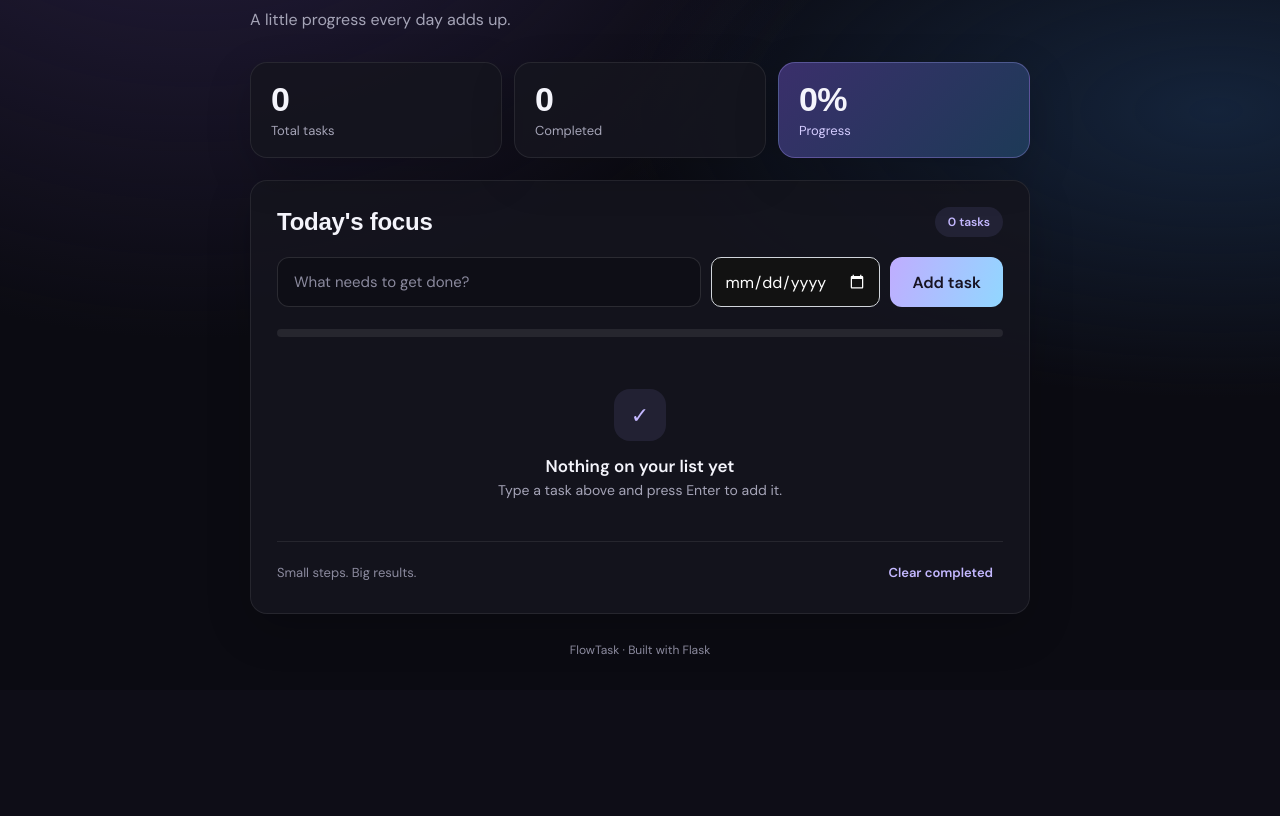
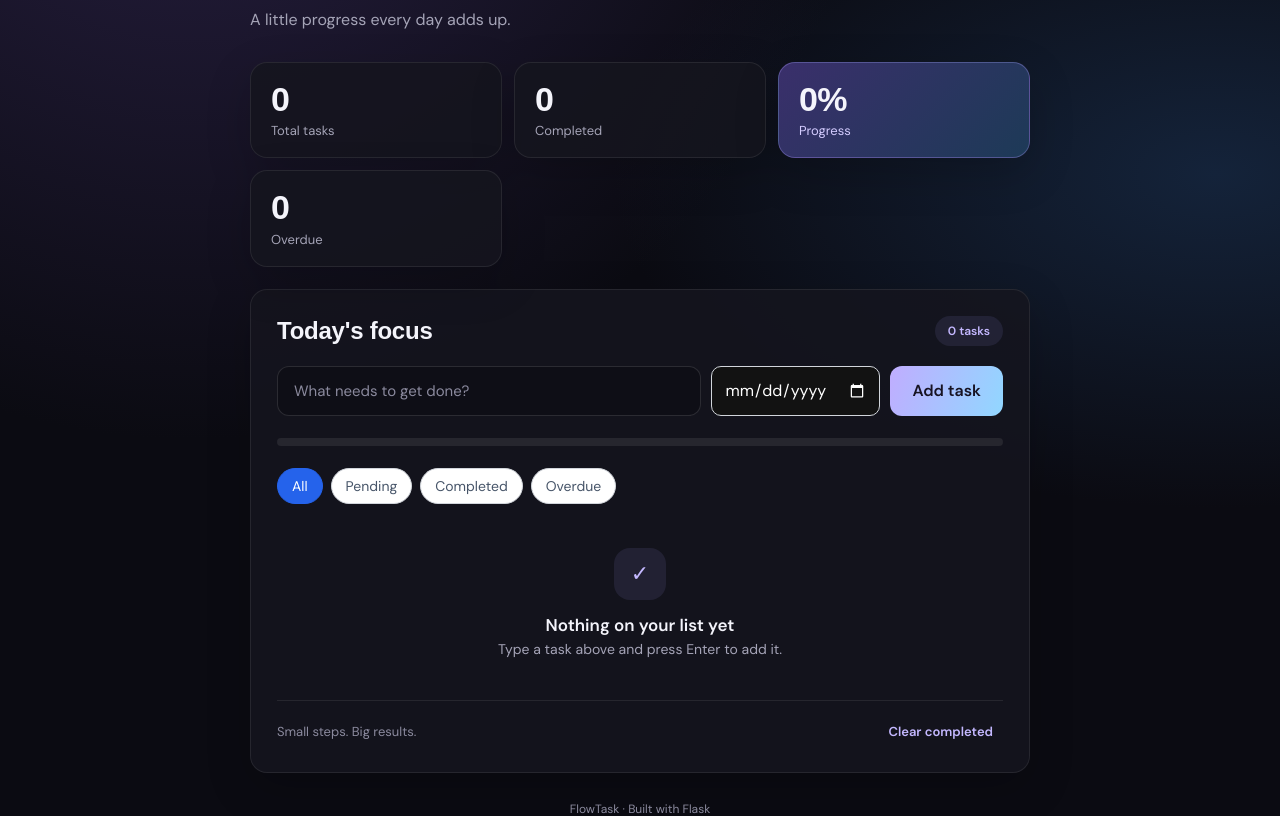
Before and after one commit to bndckymt/flask-vercel-demo, a Flask app: template templates/index.html in a window 1280 px wide. Shown: the part 276-1092 px from the top of the page. Before the commit the page ends 930 px from the top, so only its background shows below. Run offline with Flask 3, Linux system fonts and the light colour scheme; the template is opened without the code that fills it, so the values that code supplies are empty; some libraries are stand-ins or nearby versions.

Commit message:
Add task filters and overdue dashboard counter

```diff
--- a/static/script.js
+++ b/static/script.js
@@ -9,8 +9,10 @@ const progressText = document.getElementById("progress-text");
 const progressFill = document.getElementById("progress-fill");
 const taskCount = document.getElementById("task-count");
 const clearCompletedButton = document.getElementById("clear-completed");
+const overdueElement = document.getElementById("overdue-count");
 
 let tasks = [];
+let currentFilter = "all";
 
 async function apiRequest(url, options = {}) {
     const csrfToken = document.querySelector(
@@ -45,15 +47,44 @@ async function loadTasks() {
     }
 }
 
+function isOverdue(task, today) {
+    if (task.completed || !task.due_date) {
+        return false;
+    }
+
+    const dueDate = new Date(task.due_date + "T00:00:00");
+    return dueDate < today;
+}
 
 function renderTasks() {
     taskList.replaceChildren();
 
-    tasks.forEach(task => {
+    // Use one consistent date for all filters and statistics.
+    const today = new Date();
+    today.setHours(0, 0, 0, 0);
+
+    const filteredTasks = tasks.filter(task => {
+        if (currentFilter === "pending") {
+            return !task.completed && !isOverdue(task, today);
+        }
+
+        if (currentFilter === "completed") {
+            return task.completed;
+        }
+
+        if (currentFilter === "overdue") {
+            return isOverdue(task, today);
+        }
+
+        return true;
+    });
+
+    filteredTasks.forEach(task => {
         const item = document.createElement("div");
         item.className = "task-item" +
             (task.completed ? " is-complete" : "");
 
+        // Completion checkbox
         const checkbox = document.createElement("input");
         checkbox.type = "checkbox";
         checkbox.className = "task-check";
@@ -68,58 +99,46 @@ function renderTasks() {
                         completed: checkbox.checked
                     })
                 });
+
                 await loadTasks();
             } catch (error) {
                 alert(error.message);
             }
         });
 
+        // Task title and due date
         const details = document.createElement("div");
         details.className = "task-details";
 
         const title = document.createElement("span");
         title.className = "task-title";
         title.textContent = task.title;
-
         details.appendChild(title);
 
         if (task.due_date) {
-            const dueDate = document.createElement("span");
-            dueDate.className = "task-due-date";
+            const dueDateLabel = document.createElement("span");
+            dueDateLabel.className = "task-due-date";
 
             const date = new Date(task.due_date + "T00:00:00");
-            dueDate.textContent = `Due ${date.toLocaleDateString(
+
+            dueDateLabel.textContent = `Due ${date.toLocaleDateString(
                 undefined,
-                { year: "numeric", month: "short", day: "numeric" }
+                {
+                    year: "numeric",
+                    month: "short",
+                    day: "numeric"
+                }
             )}`;
 
-            const today = new Date();
-            today.setHours(0, 0, 0, 0);
-
-            if (!task.completed && date < today) {
-                dueDate.classList.add("is-overdue");
-                dueDate.textContent += " · Overdue";
+            if (isOverdue(task, today)) {
+                dueDateLabel.classList.add("is-overdue");
+                dueDateLabel.textContent += " · Overdue";
             }
 
-            details.appendChild(dueDate);
+            details.appendChild(dueDateLabel);
         }
 
-        const deleteButton = document.createElement("button");
-        deleteButton.className = "delete-button";
-        deleteButton.type = "button";
-        deleteButton.textContent = "Delete";
-
-        deleteButton.addEventListener("click", async () => {
-            try {
-                await apiRequest(`/api/tasks/${task.id}`, {
-                    method: "DELETE"
-                });
-                await loadTasks();
-            } catch (error) {
-                alert(error.message);
-            }
-        });
-
+        // Edit button
         const editButton = document.createElement("button");
         editButton.className = "edit-button";
         editButton.type = "button";
@@ -130,14 +149,14 @@ editButton.addEventListener("click", async () => {
 
             if (newTitle === null) return;
 
-    const title = newTitle.trim();
+            const updatedTitle = newTitle.trim();
 
-    if (!title) {
+            if (!updatedTitle) {
                 alert("Task title cannot be empty.");
                 return;
             }
 
-    if (title.length > 200) {
+            if (updatedTitle.length > 200) {
                 alert("Task title cannot exceed 200 characters.");
                 return;
             }
@@ -149,9 +168,12 @@ editButton.addEventListener("click", async () => {
 
             if (newDueDate === null) return;
 
-    const dueDate = newDueDate.trim();
+            const updatedDueDate = newDueDate.trim();
 
-    if (dueDate && !/^\d{4}-\d{2}-\d{2}$/.test(dueDate)) {
+            if (
+                updatedDueDate &&
+                !/^\d{4}-\d{2}-\d{2}$/.test(updatedDueDate)
+            ) {
                 alert("Please enter the date in YYYY-MM-DD format.");
                 return;
             }
@@ -160,9 +182,27 @@ editButton.addEventListener("click", async () => {
                 await apiRequest(`/api/tasks/${task.id}`, {
                     method: "PATCH",
                     body: JSON.stringify({
-                title,
-                due_date: dueDate || null
+                        title: updatedTitle,
+                        due_date: updatedDueDate || null
                     })
+                });
+
+                await loadTasks();
+            } catch (error) {
+                alert(error.message);
+            }
+        });
+
+        // Delete button
+        const deleteButton = document.createElement("button");
+        deleteButton.className = "delete-button";
+        deleteButton.type = "button";
+        deleteButton.textContent = "Delete";
+
+        deleteButton.addEventListener("click", async () => {
+            try {
+                await apiRequest(`/api/tasks/${task.id}`, {
+                    method: "DELETE"
                 });
 
                 await loadTasks();
@@ -175,9 +215,13 @@ item.append(checkbox, details, editButton, deleteButton);
         taskList.appendChild(item);
     });
 
+    // Statistics always use ALL tasks, not just filtered tasks.
     const completed = tasks.filter(task => task.completed).length;
+
+    const overdue = tasks.filter(task => isOverdue(task, today)).length;
+
     const percentage = tasks.length
-        ? Math.round(completed / tasks.length * 100)
+        ? Math.round((completed / tasks.length) * 100)
         : 0;
 
     totalElement.textContent = tasks.length;
@@ -185,24 +229,46 @@ item.append(checkbox, details, editButton, deleteButton);
     progressText.textContent = `${percentage}%`;
     progressFill.style.width = `${percentage}%`;
 
+    if (overdueElement) {
+        overdueElement.textContent = overdue;
+    }
+
     taskCount.textContent = `${tasks.length} ${
         tasks.length === 1 ? "task" : "tasks"
     }`;
 
+    // Show the empty state only when there are no tasks at all.
     emptyState.hidden = tasks.length > 0;
+
+    // Show a filtered empty message when tasks exist but none match.
+    let filterEmptyMessage = document.getElementById("filter-empty-message");
+
+    if (!filterEmptyMessage) {
+        filterEmptyMessage = document.createElement("p");
+        filterEmptyMessage.id = "filter-empty-message";
+        filterEmptyMessage.className = "empty-state";
+        filterEmptyMessage.textContent = "No tasks match this filter.";
+        taskList.after(filterEmptyMessage);
     }
 
+    filterEmptyMessage.hidden =
+        tasks.length === 0 || filteredTasks.length > 0;
+}
+
+// Clear completed tasks
 clearCompletedButton.addEventListener("click", async () => {
     try {
         await apiRequest("/api/tasks/completed", {
             method: "DELETE"
         });
+
         await loadTasks();
     } catch (error) {
         alert(error.message);
     }
 });
 
+// Add a task
 form.addEventListener("submit", async event => {
     event.preventDefault();
 
@@ -223,6 +289,16 @@ form.addEventListener("submit", async event => {
         input.value = "";
         document.getElementById("task-due-date").value = "";
 
+        // Show the newly created task immediately.
+        currentFilter = "all";
+
+        document.querySelectorAll(".filter-button").forEach(button => {
+            button.classList.toggle(
+                "active",
+                button.dataset.filter === "all"
+            );
+        });
+
         await loadTasks();
         input.focus();
     } catch (error) {
@@ -230,5 +306,21 @@ form.addEventListener("submit", async event => {
     }
 });
 
+// Task filters
+document.querySelectorAll(".filter-button").forEach(button => {
+    button.addEventListener("click", () => {
+        currentFilter = button.dataset.filter;
 
+        document.querySelectorAll(".filter-button").forEach(filterButton => {
+            filterButton.classList.toggle(
+                "active",
+                filterButton === button
+            );
+        });
+
+        renderTasks();
+    });
+});
+
+// Initial load
 loadTasks();
--- a/static/style.css
+++ b/static/style.css
@@ -450,3 +450,39 @@ button { cursor: pointer; }
     outline: 2px solid #2563eb;
     outline-offset: 2px;
 }
+
+/* Task filters */
+.task-filters {
+    display: flex;
+    flex-wrap: wrap;
+    gap: 8px;
+    margin: 20px 0 14px;
+}
+
+.filter-button {
+    padding: 8px 14px;
+    border: 1px solid #d1d5db;
+    border-radius: 999px;
+    background: #ffffff;
+    color: #475569;
+    font: inherit;
+    font-size: 0.875rem;
+    cursor: pointer;
+    transition: background 0.2s ease, color 0.2s ease,
+                border-color 0.2s ease;
+}
+
+.filter-button:hover {
+    background: #f1f5f9;
+}
+
+.filter-button.active {
+    background: #2563eb;
+    color: #ffffff;
+    border-color: #2563eb;
+}
+
+.filter-button:focus-visible {
+    outline: 2px solid #2563eb;
+    outline-offset: 2px;
+}
--- a/templates/index.html
+++ b/templates/index.html
@@ -36,13 +36,20 @@
                 <strong id="total">0</strong>
                 <span>Total tasks</span>
             </article>
+
             <article class="stat-card">
                 <strong id="completed">0</strong>
                 <span>Completed</span>
             </article>
+
             <article class="stat-card stat-accent">
                 <strong id="progress-text">0%</strong>
                 <span>Progress</span>
+            </article>
+
+            <article class="stat-card stat-overdue">
+                <strong id="overdue-count">0</strong>
+                <span>Overdue</span>
             </article>
         </section>
 
@@ -70,7 +77,24 @@
                 <div class="progress-fill" id="progress-fill"></div>
             </div>
 
+
+            <div class="task-filters" role="group" aria-label="Filter tasks">
+                <button type="button" class="filter-button active" data-filter="all">
+                    All
+                </button>
+                <button type="button" class="filter-button" data-filter="pending">
+                    Pending
+                </button>
+                <button type="button" class="filter-button" data-filter="completed">
+                    Completed
+                </button>
+                <button type="button" class="filter-button" data-filter="overdue">
+                    Overdue
+                </button>
+            </div>
+
             <div id="task-list" class="task-list"></div>
+
 
             <div id="empty-state" class="empty-state">
                 <div class="empty-icon" aria-hidden="true">✓</div>
```
Lines whose indentation alone changed are shown as unchanged.
